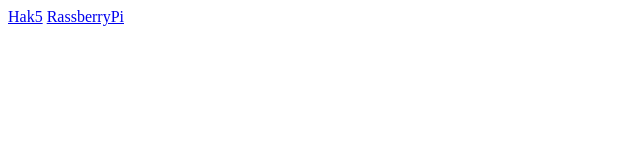
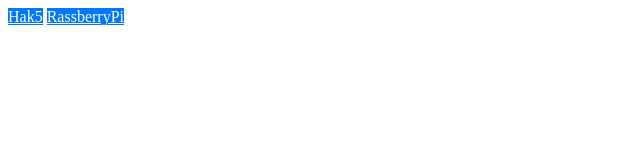
Before and after one commit to Vojtavlas/vojtavlas.github.io, a plain HTML site: page main/index.html in a window 1280 px wide. Shown: the whole page, without its empty margins (0-640 px from the left). Drawn offline with Linux system fonts and the light colour scheme.

Commit message:
Update style.css

```diff
--- a/main/style.css
+++ b/main/style.css
@@ -1,3 +1,6 @@
 .url{
-    padding-bottom: 10px;
+    color: white;
+    background-color: rgb(0, 119, 255);
+    border: 10px;
+    border-color: black;
 }
```
